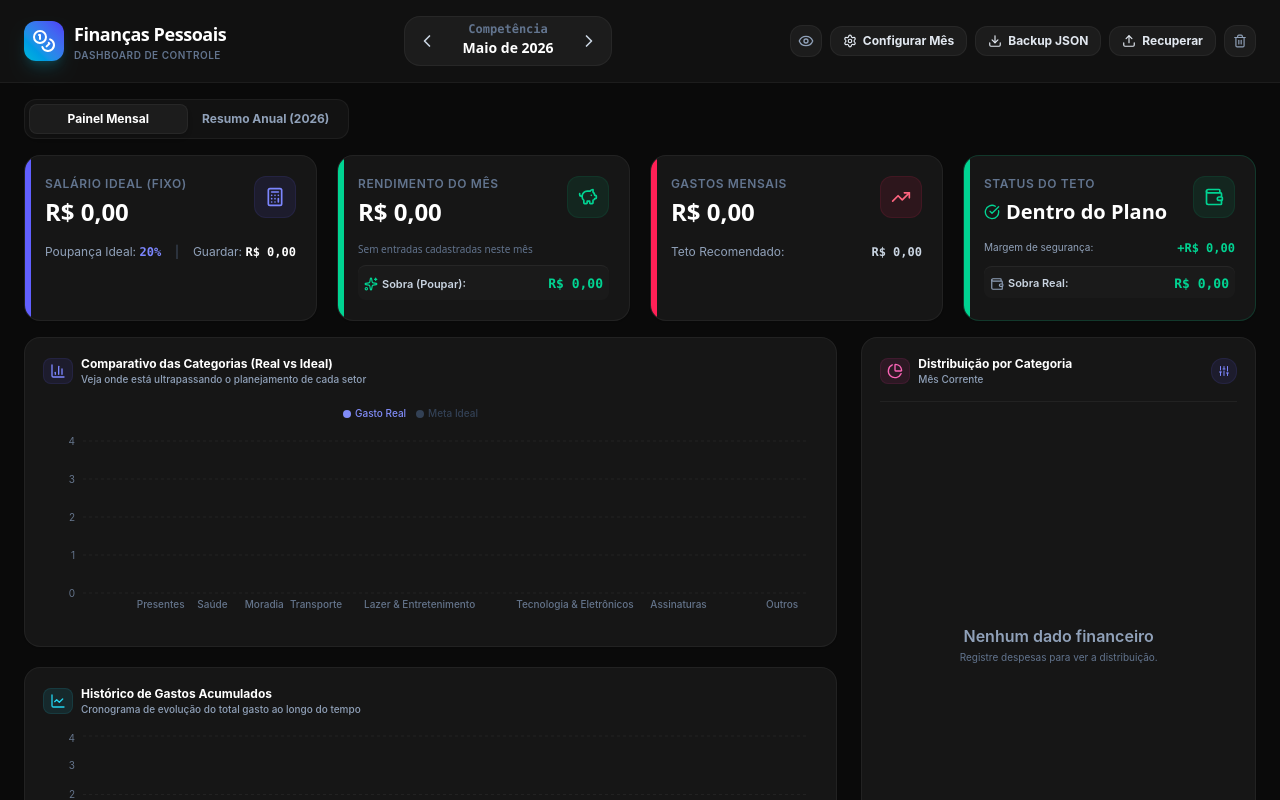
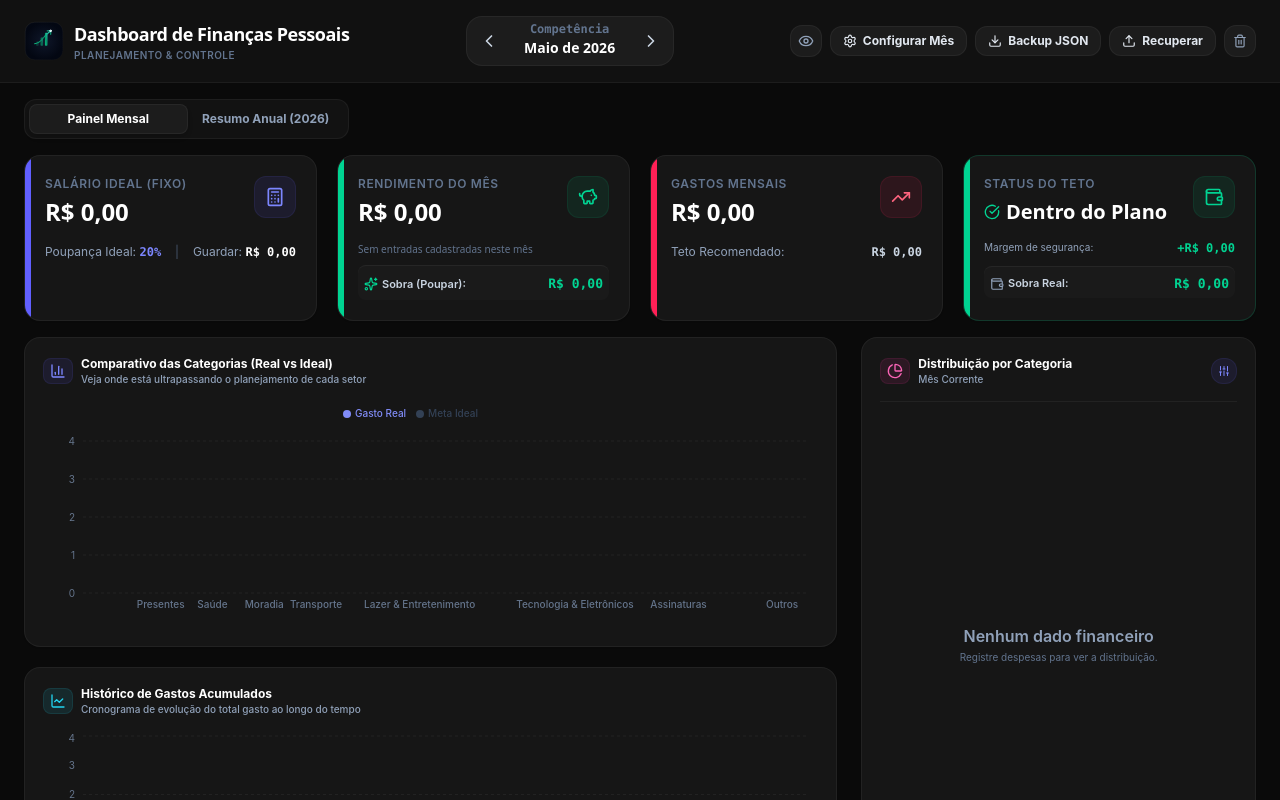
Before and after one commit to wbsantiago/Dashboard-Financeiro, a React (Vite) app: page / in a window 1280 px wide. Shown: the top 800 px of the page. Built offline with nearby package versions, Linux system fonts and the light colour scheme.

Commit message:
feat: update visual branding and documentation
Implement a new SVG logo, custom favicon, and refined README documentation to improve the application's visual identity and user overview.

```diff
--- a/index.html
+++ b/index.html
@@ -3,7 +3,8 @@
   <head>
     <meta charset="UTF-8" />
     <meta name="viewport" content="width=device-width, initial-scale=1.0" />
-    <title>My Google AI Studio App</title>
+    <title>Dashboard de Finanças Pessoais</title>
+    <link rel="icon" type="image/svg+xml" href="/favicon.svg" />
   </head>
   <body>
     <div id="root"></div>
--- a/src/App.tsx
+++ b/src/App.tsx
@@ -436,12 +436,80 @@ export default function App() {
 
           {/* Logo e Nome */}
           <div className="flex items-center gap-2.5">
-            <div className="p-2 bg-gradient-to-tr from-cyan-500 to-indigo-600 rounded-xl shadow-lg shadow-cyan-500/20">
-              <Coins className="w-6 h-6 text-white" />
+            <div className="w-10 h-10 select-none shrink-0" id="main-brand-logo">
+              <svg xmlns="http://www.w3.org/2000/svg" viewBox="0 0 512 512" className="w-full h-full">
+                <defs>
+                  {/* Gradiente de Fundo Premium (Efeito Espacial Profundo) */}
+                  <radialGradient id="bgGlow" cx="50%" cy="50%" r="50%" fx="50%" fy="50%">
+                    <stop offset="0%" stopColor="#0f172a" />
+                    <stop offset="100%" stopColor="#030712" />
+                  </radialGradient>
+
+                  {/* Gradiente Principal Fintech (Esmeralda para Turquesa) */}
+                  <linearGradient id="fintechGrad" x1="0%" y1="100%" x2="100%" y2="0%">
+                    <stop offset="0%" stopColor="#10B981" />
+                    <stop offset="50%" stopColor="#059669" />
+                    <stop offset="100%" stopColor="#2DD4BF" />
+                  </linearGradient>
+
+                  {/* Gradiente para a Borda com Efeito de Vidro (Glassmorphism) */}
+                  <linearGradient id="borderGrad" x1="0%" y1="0%" x2="100%" y2="100%">
+                    <stop offset="0%" stopColor="#ffffff" stopOpacity={0.18} />
+                    <stop offset="100%" stopColor="#ffffff" stopOpacity={0.02} />
+                  </linearGradient>
+
+                  {/* Filtro de Brilho Neon para o Ponto de Convergência */}
+                  <filter id="neonGlow" x="-20%" y="-20%" width="140%" height="140%">
+                    <feGaussianBlur stdDeviation="8" result="blur" />
+                    <feComposite in="SourceGraphic" in2="blur" operator="over" />
+                  </filter>
+                </defs>
+
+                {/* Base do Ícone: Cantos Arredondados com Borda Subtil */}
+                <rect x="16" y="16" width="480" height="480" rx="120" fill="url(#bgGlow)" />
+                <rect x="16" y="16" width="480" height="480" rx="120" fill="none" stroke="url(#borderGrad)" strokeWidth="4" />
+
+                {/* Símbolo Centralizado (Área Útil de 280x280px) */}
+                <g transform="translate(116, 116)">
+
+                  {/* Linhas de Grelha de Fundo (Simula Análise e Precisão) */}
+                  <line x1="30" y1="200" x2="250" y2="200" stroke="#ffffff" strokeOpacity={0.04} strokeWidth="2" strokeDasharray="6 6" />
+                  <line x1="30" y1="140" x2="250" y2="140" stroke="#ffffff" strokeOpacity={0.04} strokeWidth="2" strokeDasharray="6 6" />
+                  <line x1="30" y1="80" x2="250" y2="80" stroke="#ffffff" strokeOpacity={0.04} strokeWidth="2" strokeDasharray="6 6" />
+
+                  {/* Barra 1 (Crescimento Inicial - Baixa Opacidade) */}
+                  <rect x="40" y="145" width="32" height="55" rx="8" fill="url(#fintechGrad)" opacity={0.3} />
+
+                  {/* Barra 2 (Consolidação de Capital - Média Opacidade) */}
+                  <rect x="96" y="95" width="32" height="105" rx="8" fill="url(#fintechGrad)" opacity={0.6} />
+
+                  {/* Barra 3 (Performance de Topo e Sucesso - Opacidade Máxima) */}
+                  <rect x="152" y="35" width="32" height="165" rx="8" fill="url(#fintechGrad)" />
+
+                  {/* Curva Dinâmica de Fluxo de Caixa (Seta Ascendente) */}
+                  <path d="M 20,175 C 60,170 100,145 136,95 C 166,55 205,30 225,10"
+                        fill="none"
+                        stroke="url(#fintechGrad)"
+                        strokeWidth="14"
+                        strokeLinecap="round" />
+
+                  {/* Cabeça da Seta (Aceleração de Mercado) */}
+                  <path d="M 180,10 L 227,8 L 225,55"
+                        fill="none"
+                        stroke="url(#fintechGrad)"
+                        strokeWidth="14"
+                        strokeLinecap="round"
+                        strokeLinejoin="round" />
+
+                  {/* Ponto de Brilho Ativo (Sucesso e Alvo Financeiro Alcançado) */}
+                  <circle cx="225" cy="10" r="14" fill="#ffffff" filter="url(#neonGlow)" />
+                  <circle cx="225" cy="10" r="6" fill="#2DD4BF" />
+                </g>
+              </svg>
             </div>
             <div>
-              <h1 className="text-lg font-bold font-sans tracking-tight">Finanças Pessoais</h1>
-              <p className="text-[10px] uppercase tracking-wider font-semibold text-slate-500">Dashboard de Controle</p>
+              <h1 className="text-lg font-bold font-sans tracking-tight">Dashboard de Finanças Pessoais</h1>
+              <p className="text-[10px] uppercase tracking-wider font-semibold text-slate-500">Planejamento & Controle</p>
             </div>
           </div>
 
```
Also changed, not shown: public/favicon.svg (added), 1 other file (tests, documents, lock files or other folders).
